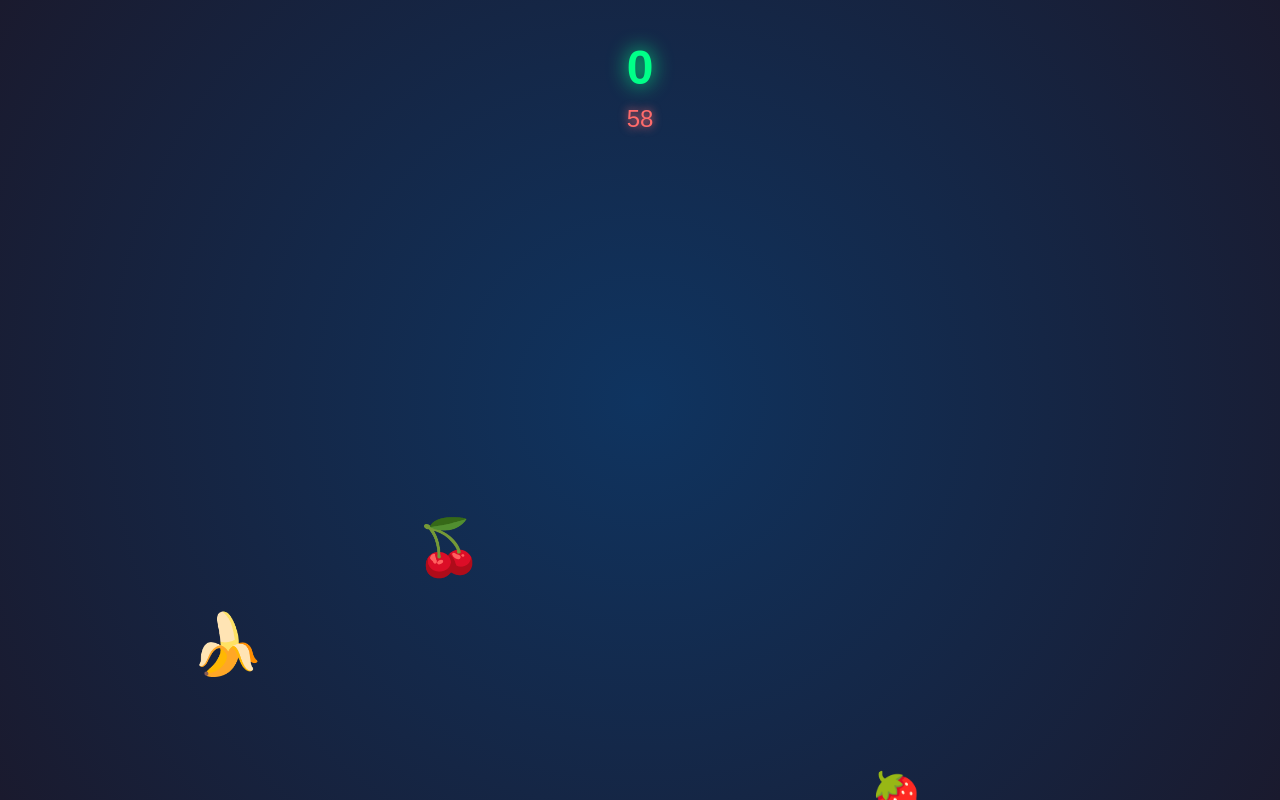
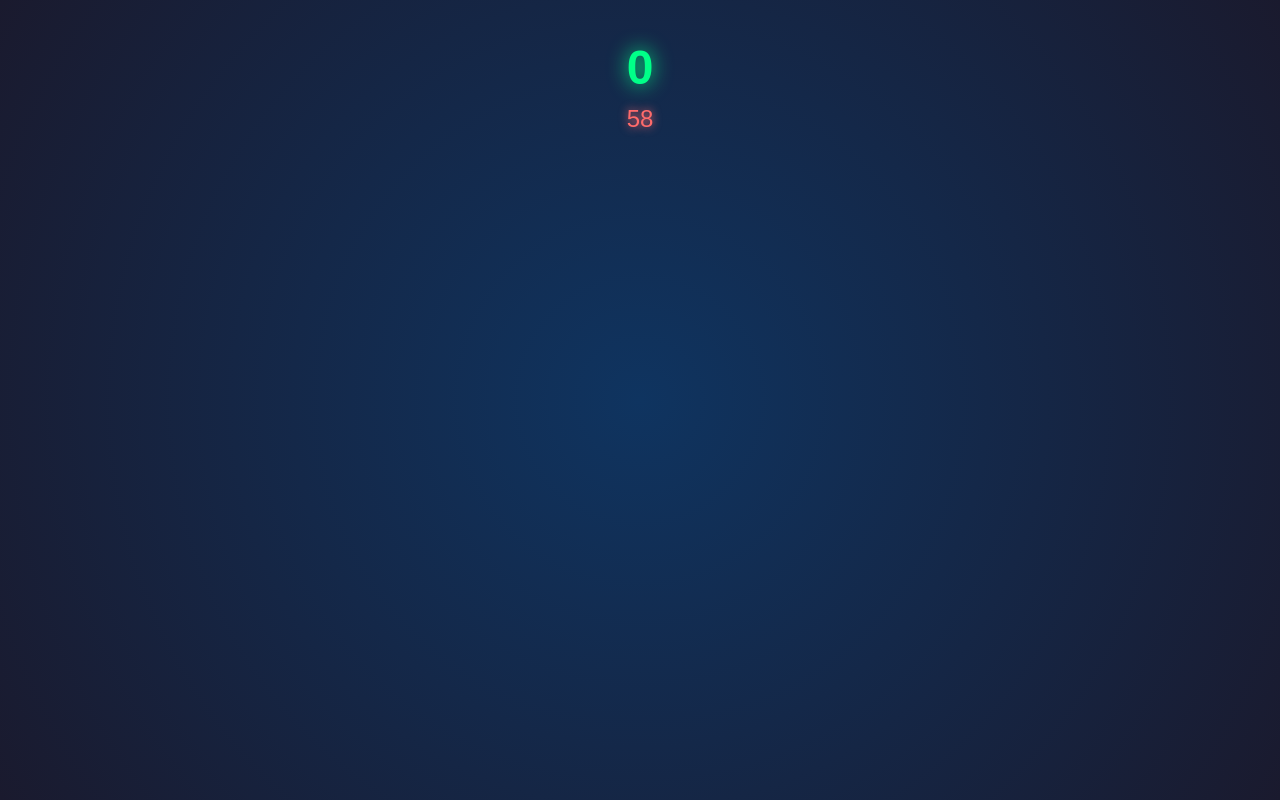
Before and after one commit to daniil52255225-bot/ninja-of-fruits, a plain HTML site: page index.html in a window 1280 px wide. Both pictures are taken after a click on the button "НАЧАТЬ ИГРУ!". Drawn offline with Linux system fonts and the light colour scheme.

Commit message:
Update index.html

```diff
--- a/index.html
+++ b/index.html
@@ -35,11 +35,11 @@
             position: absolute;
             pointer-events: none;
             z-index: 10;
-            transition: transform 0.4s ease-out, opacity 0.4s ease-out;
+            transition: all 0.5s ease-out;
         }
 
         .fruit.cut {
-            transform: scale(1.3) rotate(180deg);
+            transform: scale(1.5) rotate(180deg);
             opacity: 0;
         }
 
@@ -157,7 +157,7 @@
                 this.gameActive = false;
                 this.fruits = [];
                 this.lastFruitTime = 0;
-                this.fruitInterval = 1200;
+                this.fruitInterval = 1500;
 
                 this.setupEventListeners();
             }
@@ -176,7 +176,8 @@
                 this.timeLeft = 60;
                 this.updateUI();
 
-                this.fruits.forEach(fruit => fruit.element.remove());
+                // Очищаем ВСЕ старые фрукты
+                document.querySelectorAll('.fruit').forEach(fruit => fruit.remove());
                 this.fruits = [];
 
                 this.gameLoop();
@@ -192,6 +193,10 @@
             endGame() {
                 this.gameActive = false;
                 clearInterval(this.timerInterval);
+
+                // Очищаем ВСЕ фрукты
+                document.querySelectorAll('.fruit').forEach(fruit => fruit.remove());
+                this.fruits = [];
 
                 setTimeout(() => {
                     this.startScreen.style.display = 'flex';
@@ -215,14 +220,13 @@
             checkFruitHit(x, y) {
                 this.createSliceEffect(x, y);
 
-                this.fruits.forEach((fruit, index) => {
-                    if (fruit.cut || !fruit.element.parentNode) return;
-
-                    const fruitRect = fruit.element.getBoundingClientRect();
+                // Проверяем ВСЕ фрукты на странице
+                document.querySelectorAll('.fruit:not(.cut)').forEach(fruitElement => {
+                    const fruitRect = fruitElement.getBoundingClientRect();
 
                     if (x >= fruitRect.left && x <= fruitRect.right &&
                         y >= fruitRect.top && y <= fruitRect.bottom) {
-                        this.cutFruit(fruit, index);
+                        this.cutFruit(fruitElement);
                     }
                 });
             }
@@ -240,21 +244,17 @@
                 }, 600);
             }
 
-            cutFruit(fruit, index) {
-                fruit.cut = true;
-                fruit.element.classList.add('cut');
+            cutFruit(fruitElement) {
+                if (fruitElement.classList.contains('cut')) return;
+
+                fruitElement.classList.add('cut');
                 this.score += 10;
                 this.updateUI();
 
+                // Удаляем через 0.5 секунд
                 setTimeout(() => {
-                    if (fruit.element.parentNode) {
-                        fruit.element.remove();
-                    }
-                    const currentIndex = this.fruits.indexOf(fruit);
-                    if (currentIndex > -1) {
-                        this.fruits.splice(currentIndex, 1);
-                    }
-                }, 400);
+                    fruitElement.remove();
+                }, 500);
             }
 
             spawnFruit() {
@@ -272,61 +272,41 @@
 
                 this.gameContainer.appendChild(fruit);
 
-                // ПРОСТАЯ И НАДЁЖНАЯ АНИМАЦИЯ - без сложной математики
-                const startTime = Date.now();
-                const duration = 4000; // 4 секунды полёта
-                const startY = -100;
-                const peakY = 300;
-                const endY = -150;
+                // ПРОСТАЯ CSS АНИМАЦИЯ - никакого JavaScript для движения!
+                const animationDuration = Math.random() * 3000 + 4000; // 4-7 секунд
 
-                const fruitObj = {
-                    element: fruit,
-                    cut: false,
-                    startTime: startTime,
-                    duration: duration,
-                    startY: startY,
-                    peakY: peakY,
-                    endY: endY,
-                    animationId: null
-                };
+                // Создаём уникальную анимацию для каждого фрукта
+                const animationName = `fruitFly-${Date.now()}-${Math.random()}`;
 
-                // Запускаем анимацию сразу
-                this.animateFruit(fruitObj);
-                this.fruits.push(fruitObj);
-            }
+                const style = document.createElement('style');
+                style.textContent = `
+                    @keyframes ${animationName} {
+                        0% {
+                            bottom: -100px;
+                            transform: rotate(0deg);
+                        }
+                        50% {
+                            bottom: ${Math.random() * 200 + 300}px;
+                            transform: rotate(180deg);
+                        }
+                        100% {
+                            bottom: -150px;
+                            transform: rotate(360deg);
+                        }
+                    }
+                `;
+                document.head.appendChild(style);
 
-            animateFruit(fruit) {
-                if (fruit.cut || !fruit.element.parentNode) return;
+                fruit.style.animation = `${animationName} ${animationDuration}ms linear forwards`;
 
-                const now = Date.now();
-                const elapsed = now - fruit.startTime;
-                const progress = Math.min(elapsed / fruit.duration, 1);
-
-                if (progress >= 1) {
-                    // Фрукт завершил полёт - удаляем
-                    if (fruit.element.parentNode) {
-                        fruit.element.remove();
+                // Удаляем фрукт после завершения анимации
+                setTimeout(() => {
+                    if (fruit.parentNode) {
+                        fruit.remove();
                     }
-                    return;
-                }
-
-                // ПРОСТОЕ движение вверх-вниз
-                let y;
-                if (progress < 0.5) {
-                    // Поднимаемся вверх
-                    y = fruit.startY + (fruit.peakY - fruit.startY) * (progress * 2);
-                } else {
-                    // Падаем вниз
-                    const fallProgress = (progress - 0.5) * 2;
-                    y = fruit.peakY + (fruit.endY - fruit.peakY) * fallProgress;
-                }
-
-                fruit.element.style.bottom = y + 'px';
-
-                // Продолжаем анимацию
-                if (this.gameActive && !fruit.cut) {
-                    fruit.animationId = requestAnimationFrame(() => this.animateFruit(fruit));
-                }
+                    // Удаляем стиль из DOM
+                    style.remove();
+                }, animationDuration);
             }
 
             gameLoop() {
@@ -336,7 +316,7 @@
                 if (now - this.lastFruitTime > this.fruitInterval) {
                     this.spawnFruit();
                     this.lastFruitTime = now;
-                    this.fruitInterval = Math.max(800, this.fruitInterval - 1);
+                    this.fruitInterval = Math.max(1000, this.fruitInterval - 1);
                 }
 
                 requestAnimationFrame(() => this.gameLoop());
```
